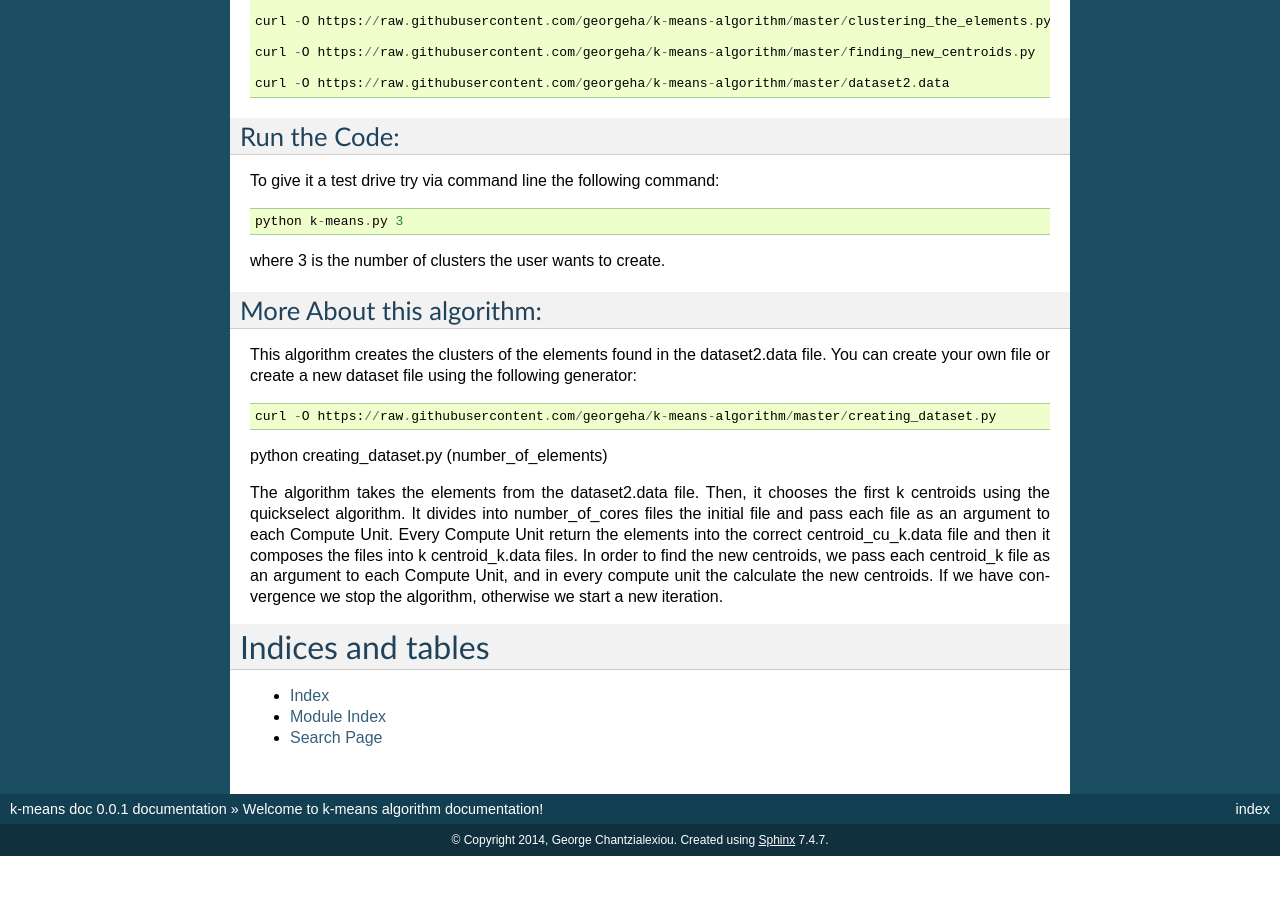
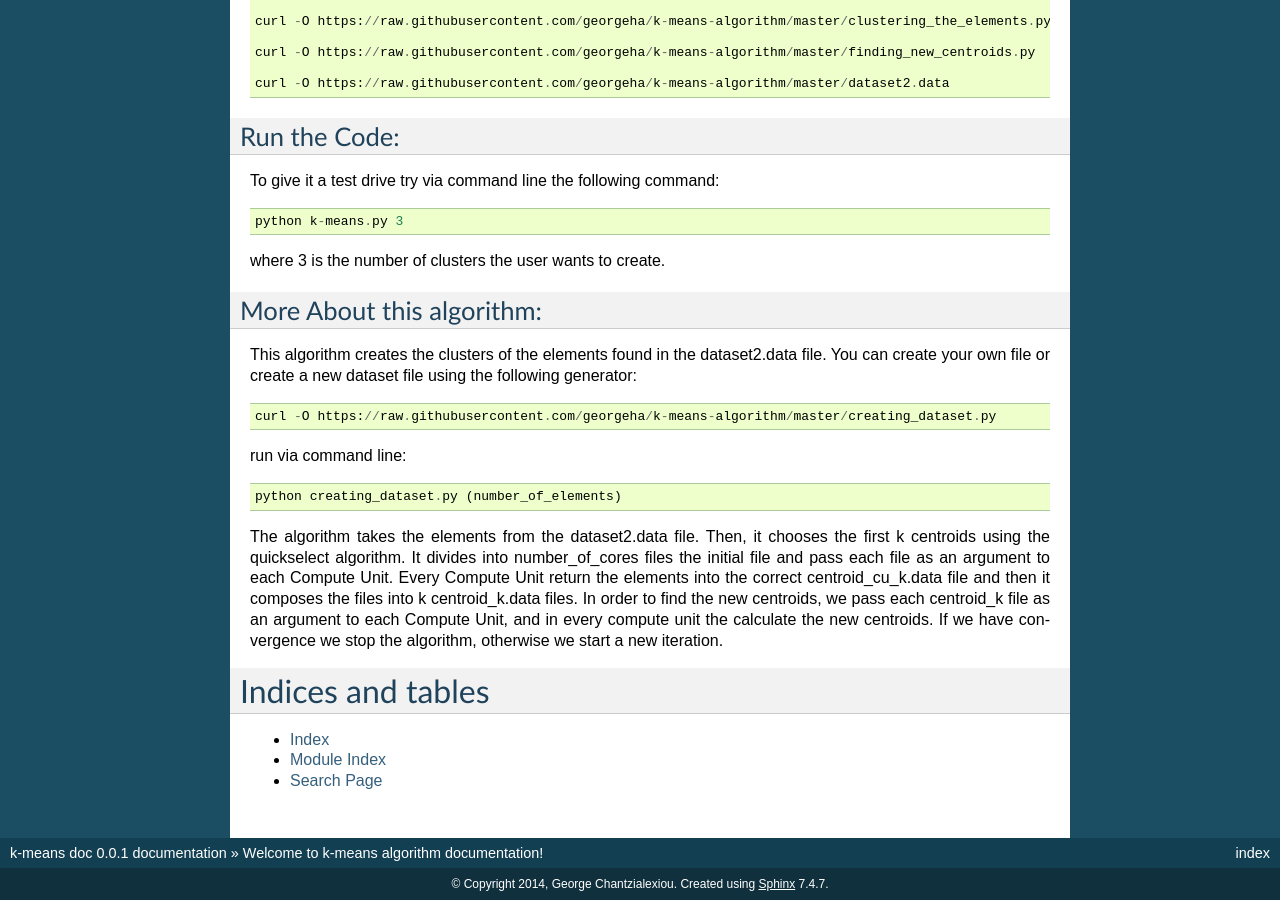
Before and after one commit to georgeha/k-means-algorithm, a Sphinx documentation site: the page built from docs/source/index.rst, in a window 1280 px wide and 900 px high, scrolled down 798 px. Built offline with Sphinx 7.4.7, drawn with Linux system fonts in a browser that asks for light colours; before the commit the page ends 1654 px from its top, so only the background shows below that.

Commit message:
More about this Algorithm Section

```diff
--- a/docs/source/index.rst
+++ b/docs/source/index.rst
@@ -56,11 +56,14 @@ where 3 is the number of clusters the user wants to create.
 
 More About this algorithm:
 ^^^^^^^^^^^^^^^^^^^^^^^^^^
-This algorithm creates the clusters of the elements found in the dataset2.data file. You can create your own file or create a new dataset file using the following generator::
+This algorithm creates the clusters of the elements found in the dataset2.data file. You can create your own file or create a new dataset
+file using the following generator::
 
 	curl -O https://raw.githubusercontent.com/georgeha/k-means-algorithm/master/creating_dataset.py
 
-python creating_dataset.py (number_of_elements)
+run via command line::
+
+	python creating_dataset.py (number_of_elements)
 
 The algorithm takes the elements from the dataset2.data file. Then, it chooses the first k centroids using the
 quickselect algorithm.
```
